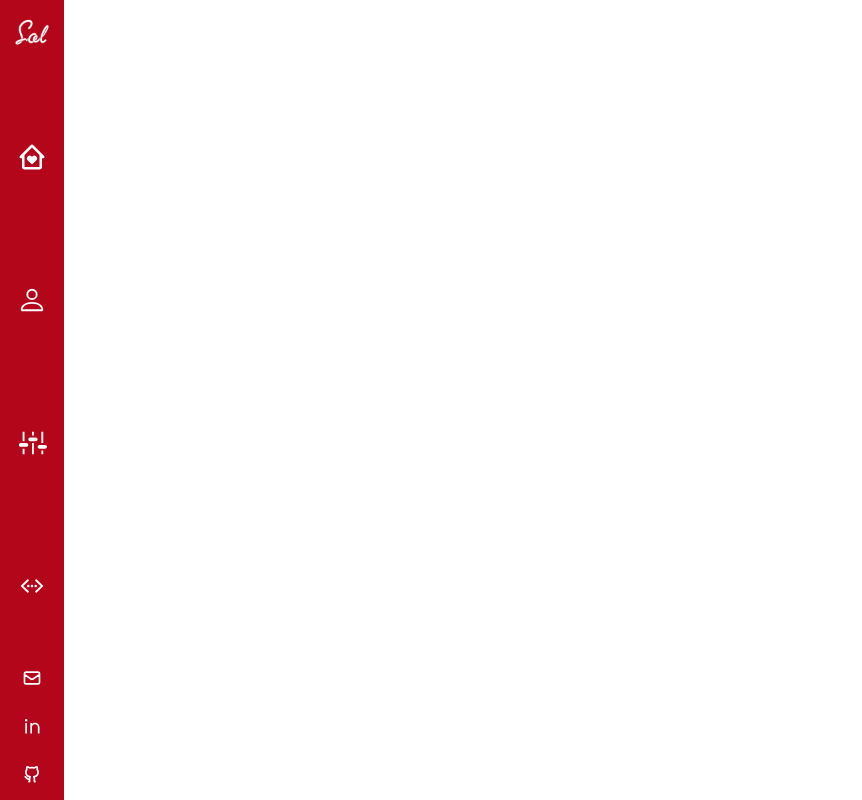
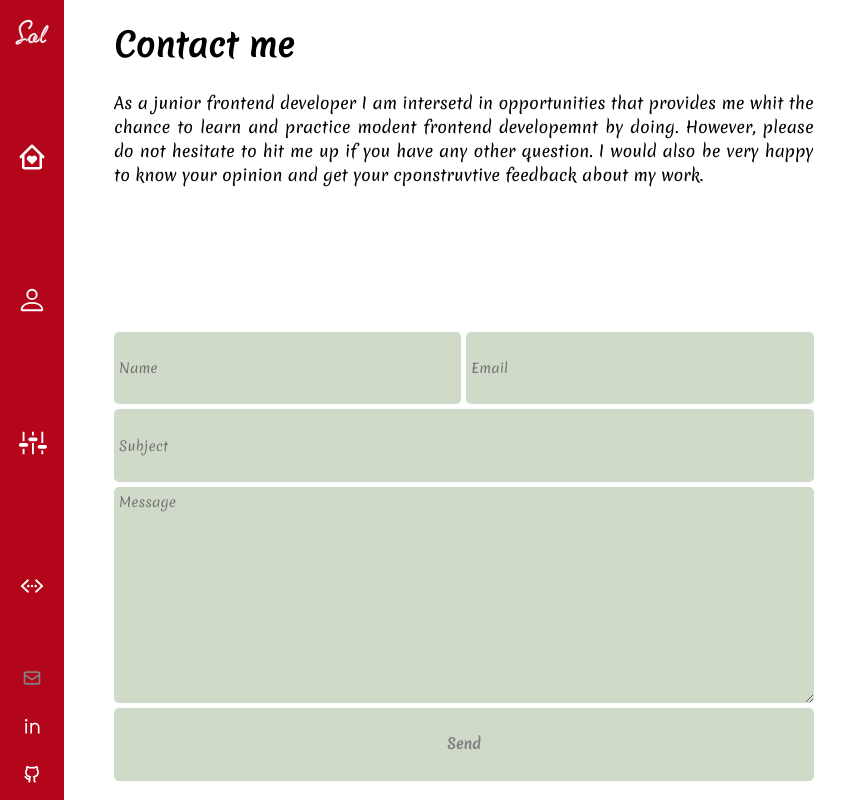
Before and after one commit to Solymaz/Solmaz-Portfolio, a React (Create React App) app: page /contact in a window 1280 px wide. Shown: the whole page, without its empty margins (0-862 px from the left). Built offline with nearby package versions, Linux system fonts and the light colour scheme.

Commit message:
contact form

```diff
--- a/src/App.js
+++ b/src/App.js
@@ -5,6 +5,7 @@ import Home from "./Pages/Home/Home";
 import About from "./Pages/About/About";
 import Skills from "./Pages/Skills/Skills";
 import Projects from "./Pages/Projects/Projects";
+import Contact from "./Pages/Contact/Contact";
 import "./App.css";
 
 function App() {
@@ -17,6 +18,7 @@ function App() {
           <Route path="/about" component={About} />
           <Route path="/skills" component={Skills} />
           <Route path="/projects" component={Projects} />
+          <Route path="/contact" component={Contact} />
         </Switch>
       </div>
     </Router>
--- /dev/null
+++ b/src/Pages/Contact/Contact.js
@@ -0,0 +1,69 @@
+import React from "react";
+import { useForm } from "react-hook-form";
+import "./contact.css";
+
+const Contact = () => {
+  const {
+    register,
+    handleSubmit,
+    reset,
+    formState: { isValid },
+  } = useForm({ mode: "onChange", reValidateMode: "onChange" });
+
+  const onSubmit = (data) => {
+    console.log(data);
+    reset();
+  };
+
+  return (
+    <div className="contactMe">
+      <div className="text">
+        <h1>Contact me</h1>
+        <p>
+          As a junior frontend developer I am intersetd in opportunities that
+          provides me whit the chance to learn and practice modent frontend
+          developemnt by doing. However, please do not hesitate to hit me up if
+          you have any other question. I would also be very happy to know your
+          opinion and get your cponstruvtive feedback about my work.
+        </p>
+      </div>
+      <form onSubmit={handleSubmit(onSubmit)} className="form">
+        <input
+          type="text"
+          name="name"
+          placeholder="Name"
+          className="input-name form-style"
+          ref={register({ required: true })}
+        />
+        <input
+          type="email"
+          name="Email"
+          placeholder="Email"
+          className="email form-style"
+          ref={register({ required: true })}
+        />
+        <input
+          type="text"
+          name="subject"
+          placeholder="Subject"
+          className="subject form-style"
+          ref={register({ required: true })}
+        />
+        <textarea
+          name="message"
+          placeholder="Message"
+          className="message form-style"
+          ref={register({ required: true })}
+        />
+        <input
+          type="submit"
+          value="Send"
+          isDirty
+          className={`submit form-style ${isValid && "active"}`}
+        />
+      </form>
+    </div>
+  );
+};
+
+export default Contact;
--- /dev/null
+++ b/src/Pages/Contact/contact.css
@@ -0,0 +1,69 @@
+.contactMe {
+  grid-area: content;
+  display: grid;
+  grid-template-columns: 60% 40%;
+  grid-template-rows: 40% 60%;
+  grid-template-areas:
+    "text ."
+    "form .";
+  margin-left: 50px;
+}
+.text {
+  grid-area: text;
+  text-align: justify;
+  line-height: 1.5;
+}
+.form {
+  grid-area: form;
+  display: grid;
+  grid-template-columns: 1fr 1fr;
+  grid-template-rows: 0.1fr 1fr 1fr 3fr 1fr 0.2fr;
+  grid-template-areas:
+    ". ."
+    "name email"
+    "subject subject"
+    "message message"
+    "submit submit"
+    ". .";
+  grid-gap: 5px;
+}
+.input-name {
+  grid-area: name;
+}
+.email {
+  grid-area: email;
+}
+.subject {
+  grid-area: subject;
+}
+.message {
+  grid-area: message;
+  font-family: "Merienda", cursive;
+  padding: 5px;
+}
+.submit {
+  grid-area: submit;
+}
+.form-style {
+  border-radius: 5px;
+  border: none;
+  background-color: #cfdac8;
+}
+.form-style::placeholder {
+  font-family: "Merienda", cursive;
+}
+input[type="submit"] {
+  font-family: "Merienda", cursive;
+  font-weight: bold;
+  font-size: 14px;
+  color: gray;
+}
+input[type="text"],
+input[type="email"] {
+  font-family: "Merienda", cursive;
+  padding-left: 5px;
+}
+.active {
+  background-color: #43658b;
+  color: white !important;
+}
--- a/src/components/Navbar/Navbar.js
+++ b/src/components/Navbar/Navbar.js
@@ -28,8 +28,8 @@ const Navbar = () => {
         </NavLink>
       </div>
       <div className="contact">
-        <NavLink to="/contact" activeClassName="selected">
-          <HiOutlineMail className="link" />
+        <NavLink to="/contact" activeClassName="selected" className="link">
+          <HiOutlineMail />
         </NavLink>
         <a
           href="https://www.linkedin.com/in/solmaz-seyedmousavi/"
```
